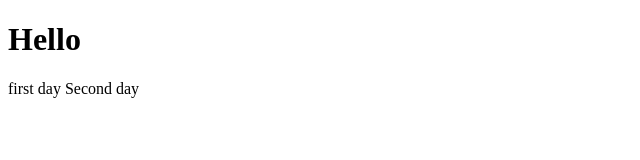
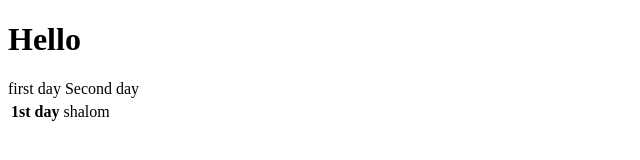
Before and after one commit to roibendet/create, a plain HTML site: page index.html in a window 1280 px wide. Shown: the whole page, without its empty margins (0-640 px from the left). Drawn offline with Linux system fonts and the light colour scheme.

Commit message:
Update index.html

```diff
--- a/index.html
+++ b/index.html
@@ -12,6 +12,8 @@
 
     <table>
         <tr>first day</tr>
+        <th> 1st day </th>
+        <td> shalom </td>
         <tr> Second day </tr>
     </table>
 
```
